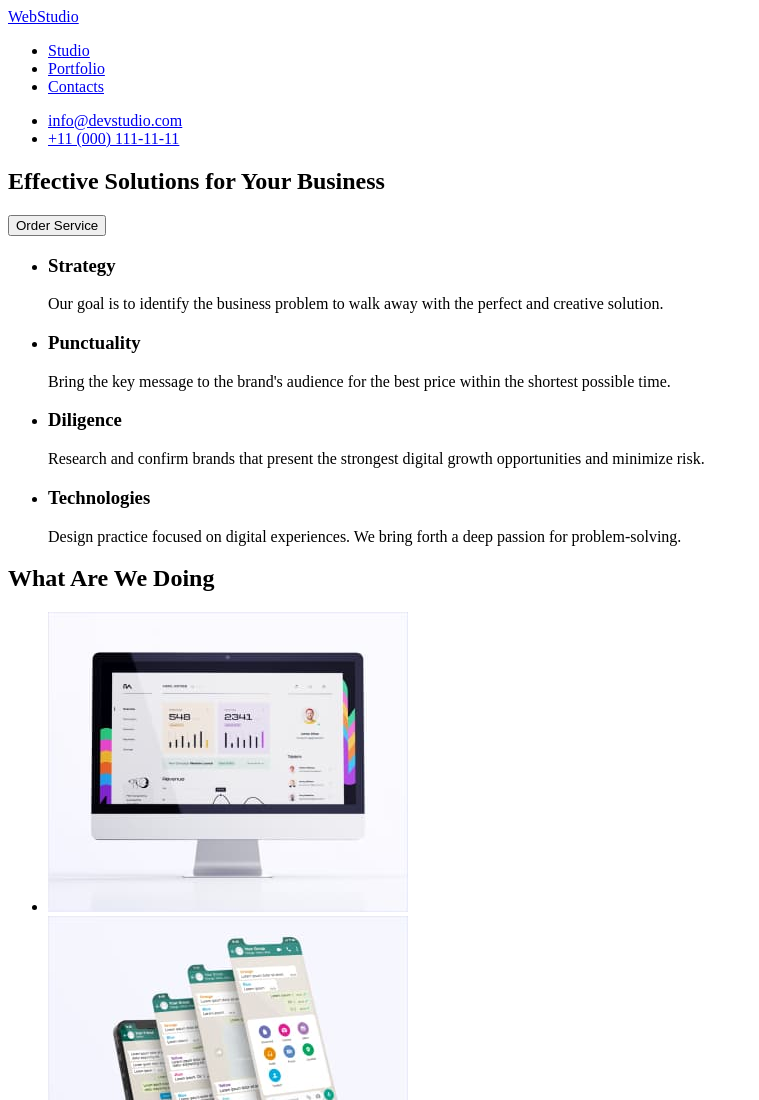
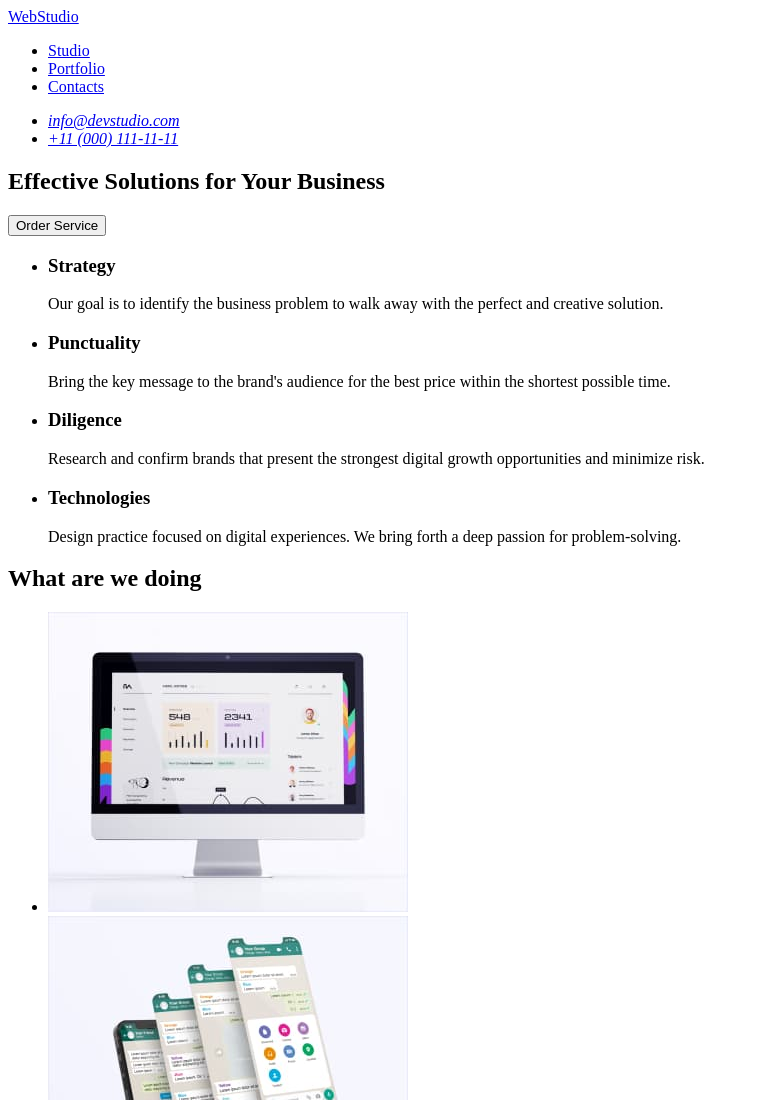
Before and after one commit to GibsoN92/goit-markup-hw-07, a plain HTML site: page index.html in a window 1280 px wide. Shown: the top 1100 px of the page, without its empty margins (0-759 px from the left). Drawn offline with Linux system fonts and the light colour scheme.

Commit message:
Poprawki2

```diff
--- a/index.html
+++ b/index.html
@@ -7,19 +7,19 @@
   </head>
   <body>
     <header>
-      <a href="./index.html">WebStudio</a>
       <nav>
+        <a href="./index.html">WebStudio</a>
         <ul>
           <li><a href="#">Studio</a></li>
           <li><a href="#">Portfolio</a></li>
           <li><a href="#">Contacts</a></li>
         </ul>
-        <adress>
+        <address>
           <ul>
             <li><a href="mailto:info@devstudio.com">info@devstudio.com</a></li>
             <li><a href="tel:+11(000)111-11-11">+11 (000) 111-11-11</a></li>
           </ul>
-        </adress>
+        </address>
       </nav>
     </header>
     <main>
@@ -62,7 +62,7 @@
         </ul>
       </section>
       <section>
-        <h2>What Are We Doing</h2>
+        <h2>What are we doing</h2>
         <ul>
           <li>
             <img
```
